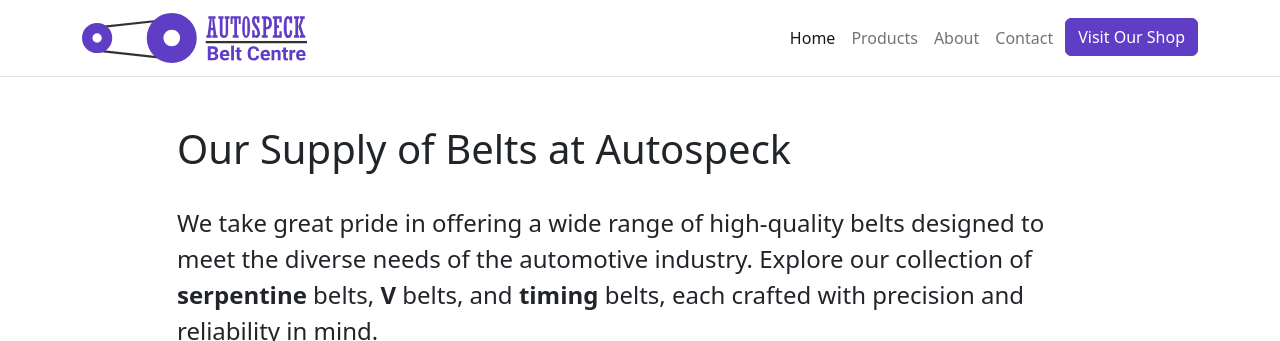
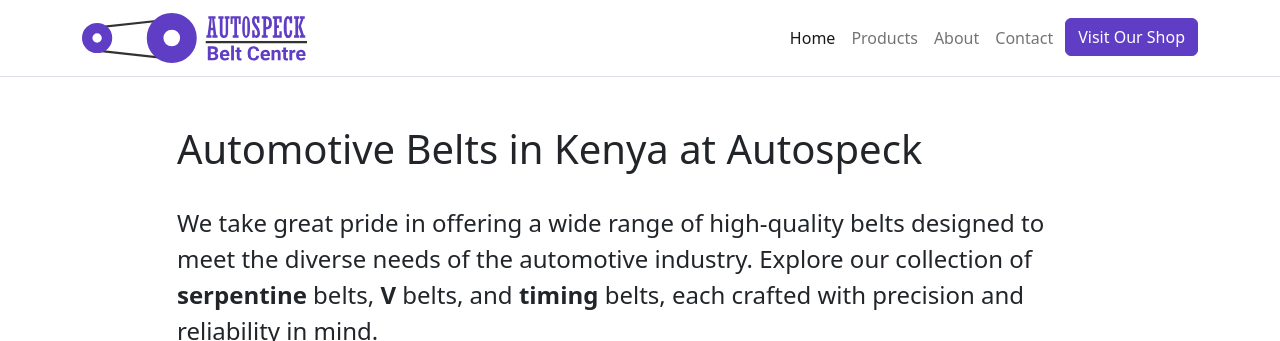
Before and after one commit to avicnotes/autospeck, a Jekyll site: the page built from products.md, in a window 1280 px wide and 900 px high, cut to the strip 0-341 px from the top of the window. Built offline with Jekyll 4.4.1, drawn with Linux system fonts in a browser that asks for light colours.

Commit message:
Update products.md

```diff
--- a/products.md
+++ b/products.md
@@ -1,13 +1,13 @@
 ---
 layout: default
-title: Products
+title: Automotive Belts in Kenya at Autospeck
 ---
 <section class="bg-secondary-custom py-5">
   <div class="container">
     <div class="row">
       <div class="col-lg-10 offset-lg-1">
         <h1 class="pb-4">
-          Our Supply of Belts at Autospeck
+          {{ page.title }}
         </h1>
         <p class="fs-4">
           We take great pride in offering a wide range of high-quality belts designed to meet the diverse needs of the automotive industry. Explore our collection of <b>serpentine</b> belts, <b>V</b> belts, and <b>timing</b> belts, each crafted with precision and reliability in mind.
```
